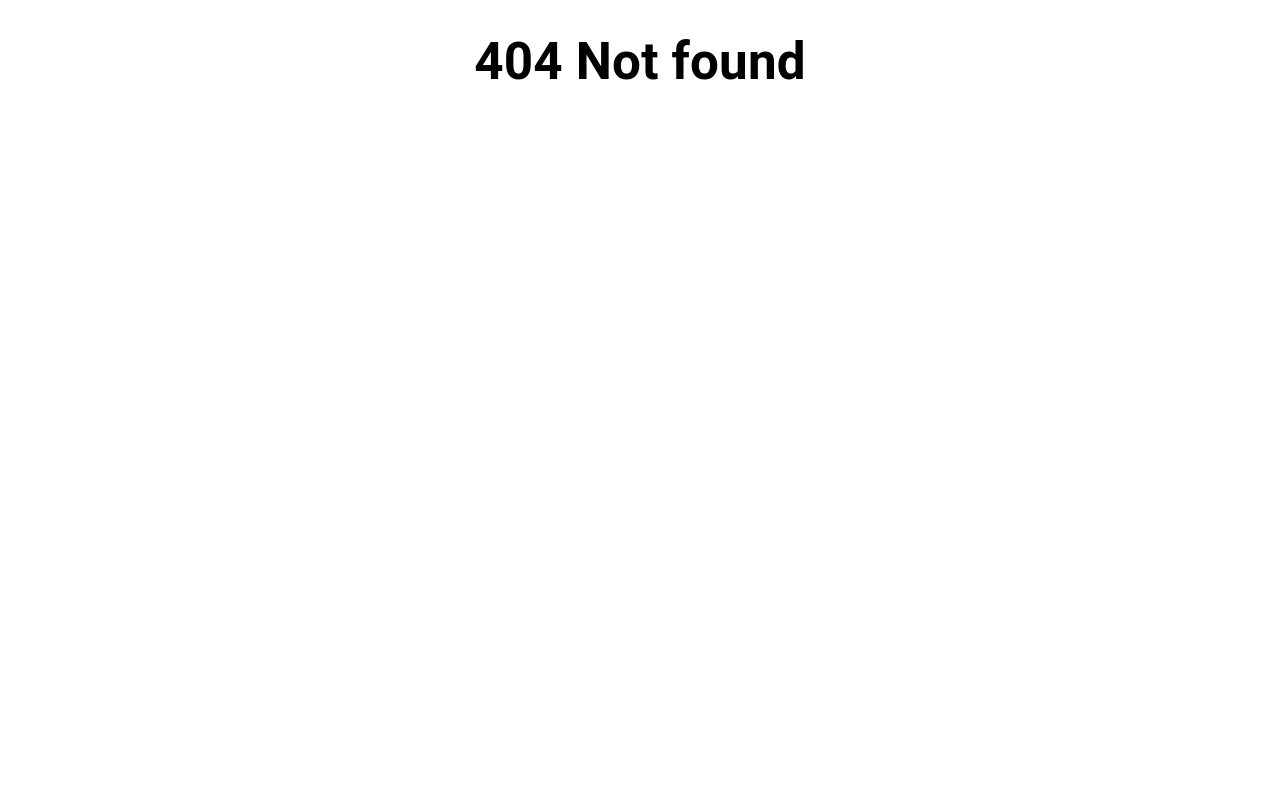
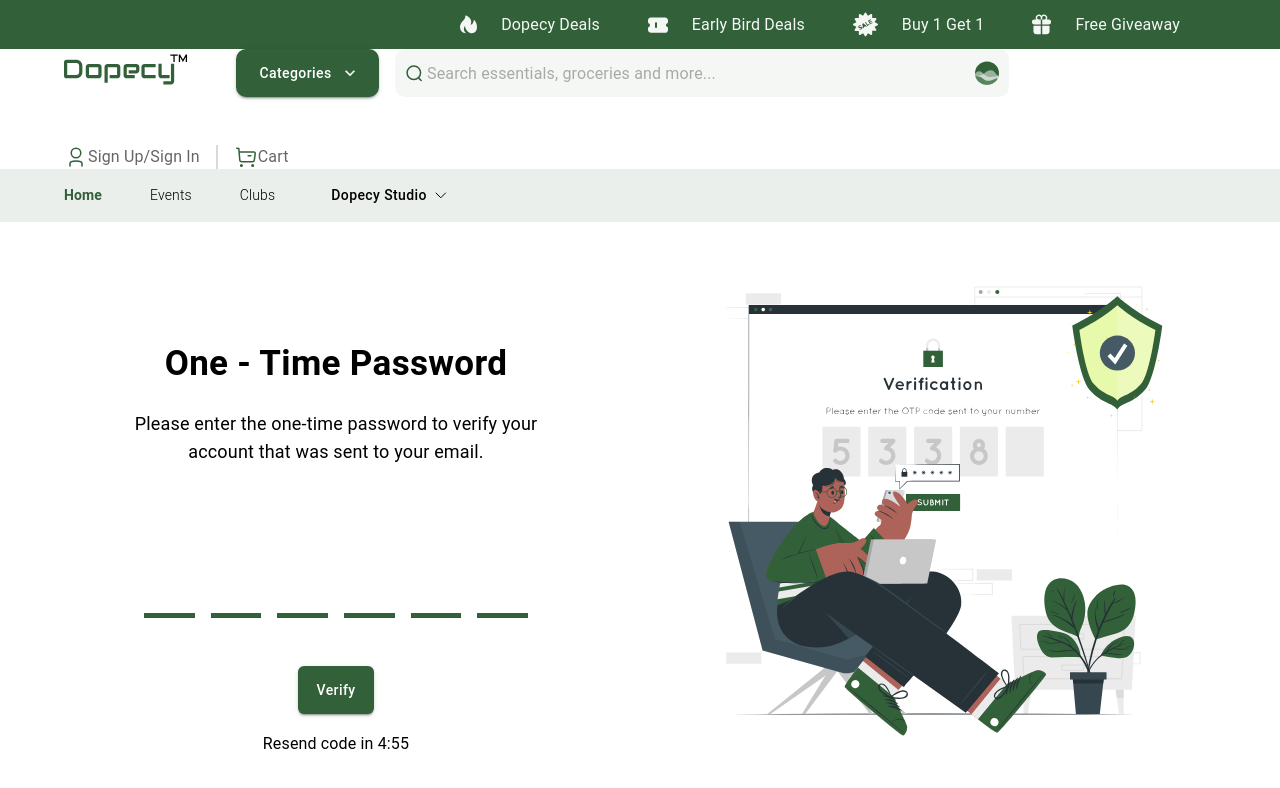
Before and after one commit to Dopecy-Dev/fe-dopecy, a React (Vite) app: page /verifycode in a window 1280 px wide. Before the commit this address had no page. Shown: the top 788 px of the page. Built offline with nearby package versions, Linux system fonts and the light colour scheme.

Commit message:
-- verify code screen complete

```diff
--- a/src/Routers/Routers.jsx
+++ b/src/Routers/Routers.jsx
@@ -5,6 +5,7 @@ import Login from '../pages/auth/Login';
 import SignUp from '../pages/auth/SignUp'
 import Congratulation from '../pages/auth/Congratulation';
 import ForgotPassword from '../pages/auth/ForgotPassword';
+import VerifyCode from '../pages/auth/VerifyCode';
 // import VerifyEmail from '../components/auth/VerifyEmailPage';
 // import ForgotPassword from '../components/auth/ForgotPasswordPage';
 // import ResetPassword from '../components/auth/ResetPasswordPage';
@@ -45,6 +46,7 @@ const Routers = () => {
                 <Route path="/signup" element={<SignUp />} />
                 <Route path="/congratulation" element={<Congratulation />} />
                 <Route path='/forgotpassword' element={<ForgotPassword />} />
+                <Route path='/verifycode' element={<VerifyCode />} />
                 {/* <Route path='/verifyemail' element={<VerifyEmail />} /> */}
                 {/* <Route path='/resetpassword' element={<ResetPassword />} /> */}
                 {/* user */}
--- /dev/null
+++ b/src/pages/auth/VerifyCode.jsx
@@ -0,0 +1,150 @@
+import { Box, Grid, TextField } from '@mui/material';
+import React, { useState, useEffect } from 'react';
+import CustomTypography from '../../components/typography/CustomTypography';
+import Header from '../../layout/Header/Header';
+import ContainedButton from '../../components/buttons/ContainedButton';
+import verifycode from '../../assets/images/verifycode.svg';
+
+function VerifyCode() {
+    const [code, setCode] = useState(new Array(6).fill(''));
+    const [codeError, setCodeError] = useState('');
+    const [countdown, setCountdown] = useState(300); // 5 minutes countdown
+
+    useEffect(() => {
+        if (countdown > 0) {
+            const timer = setInterval(() => {
+                setCountdown(prevCountdown => prevCountdown - 1);
+            }, 1000);
+            return () => clearInterval(timer);
+        }
+    }, [countdown]);
+
+    const handleChange = (e, index) => {
+        const newCode = [...code];
+        newCode[index] = e.target.value;
+        setCode(newCode);
+
+        if (e.target.value.length === 1 && index < 5) {
+            document.getElementById(`code-input-${index + 1}`).focus();
+        }
+    };
+
+    const handleSubmit = (event) => {
+        event.preventDefault();
+
+        // Validate code
+        if (code.includes('')) {
+            setCodeError("Please enter the complete 6-digit code.");
+            return;
+        } else {
+            setCodeError("");
+        }
+
+        // Handle verify logic here
+        const verificationCode = code.join('');
+        console.log('Verification Code:', verificationCode);
+    };
+
+    const formatTime = (seconds) => {
+        const minutes = Math.floor(seconds / 60);
+        const remainingSeconds = seconds % 60;
+        return `${minutes}:${remainingSeconds < 10 ? '0' : ''}${remainingSeconds}`;
+    };
+
+    return (
+        <>
+            <Header />
+            <Grid container spacing={8} sx={{ flex: 1, p: 8 }}>
+                <Grid item xs={6} md={6} sx={{ alignContent: 'center', justifyContent: 'center' }}>
+                    <Box sx={{ p: 8 }}>
+
+                        <CustomTypography
+                            text='One - Time Password'
+                            style={{
+                                fontWeight: '600',
+                                fontSize: '35px',
+                                lineHeight: '28px',
+                                color: 'text.primary',
+                                mb: 4
+                            }}
+                        />
+                        <CustomTypography
+                            text='Please enter the one-time password to verify your account that was sent to your email.'
+                            style={{
+                                fontWeight: '400',
+                                fontSize: '18px',
+                                lineHeight: '28px',
+                                color: 'text.primary',
+                                mb: 8
+                            }}
+                        />
+                        <form onSubmit={handleSubmit}>
+                            <Grid container spacing={2} sx={{ justifyContent: 'center', alignItems: 'center', p: 2 }}>
+                                {code.map((digit, index) => (
+                                    <Grid item key={index} xs={2}>
+                                        <TextField
+                                            id={`code-input-${index}`}
+                                            inputProps={{
+                                                maxLength: 1,
+                                                style: {
+                                                    textAlign: 'center',
+                                                    color: 'primary.main',
+                                                    fontSize: '24px',
+                                                    fontWeight: '400'
+                                                }
+                                            }} value={digit}
+                                            onChange={(e) => handleChange(e, index)}
+                                            error={!!codeError}
+                                            sx={{
+                                                '& .MuiOutlinedInput-root': {
+                                                    '& fieldset': {
+                                                        border: 'none', // Remove default border
+                                                    },
+                                                    '&:hover fieldset': {
+                                                        border: 'none', // Remove hover effect border
+                                                    },
+                                                    '&.Mui-focused fieldset': {
+                                                        border: 'none', // Remove focus effect border
+                                                    },
+                                                },
+                                                borderBottom: '5px solid',
+                                                borderColor: 'primary.main',
+                                                textAlign: 'center'
+                                            }}
+                                        />
+                                    </Grid>
+                                ))}
+                                <Grid item xs={12}>
+                                    {codeError && (
+                                        <CustomTypography
+                                            text={codeError}
+                                            style={{ color: 'red', mt: 2 }}
+                                        />
+                                    )}
+                                </Grid>
+                                <Grid item xs={12}>
+                                    <ContainedButton
+                                        style={{ width: '20%', height: '48px', borderRadius: '6px', mt: 2 }}
+                                        text='Verify'
+                                        type="submit"
+                                    />
+                                </Grid>
+                                <Grid item xs={12}>
+                                    <CustomTypography
+                                        text={`Resend code in ${formatTime(countdown)}`}
+                                        style={{ fontWeight: '400', fontSize: '16px', lineHeight: '28px', color: 'text.primary' }}
+                                    />
+                                </Grid>
+                            </Grid>
+                        </form>
+                    </Box>
+                </Grid>
+                <Grid item xs={6} md={6}>
+                    <Box component="img" src={verifycode} alt="verifycode" />
+                </Grid>
+            </Grid>
+        </>
+    );
+}
+
+export default VerifyCode;
```
Also changed, not shown: src/assets/images/verifycode.svg (added).
